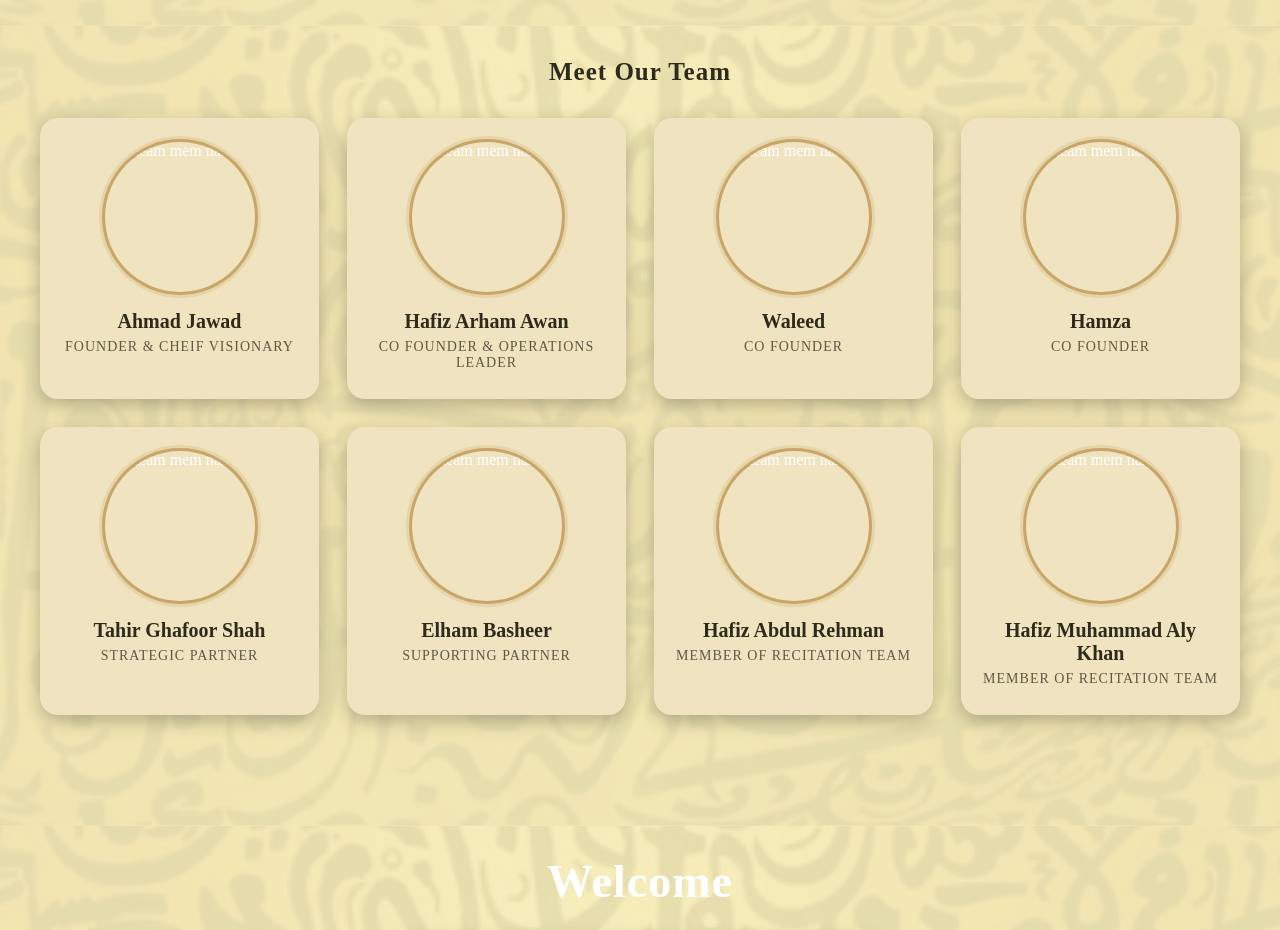
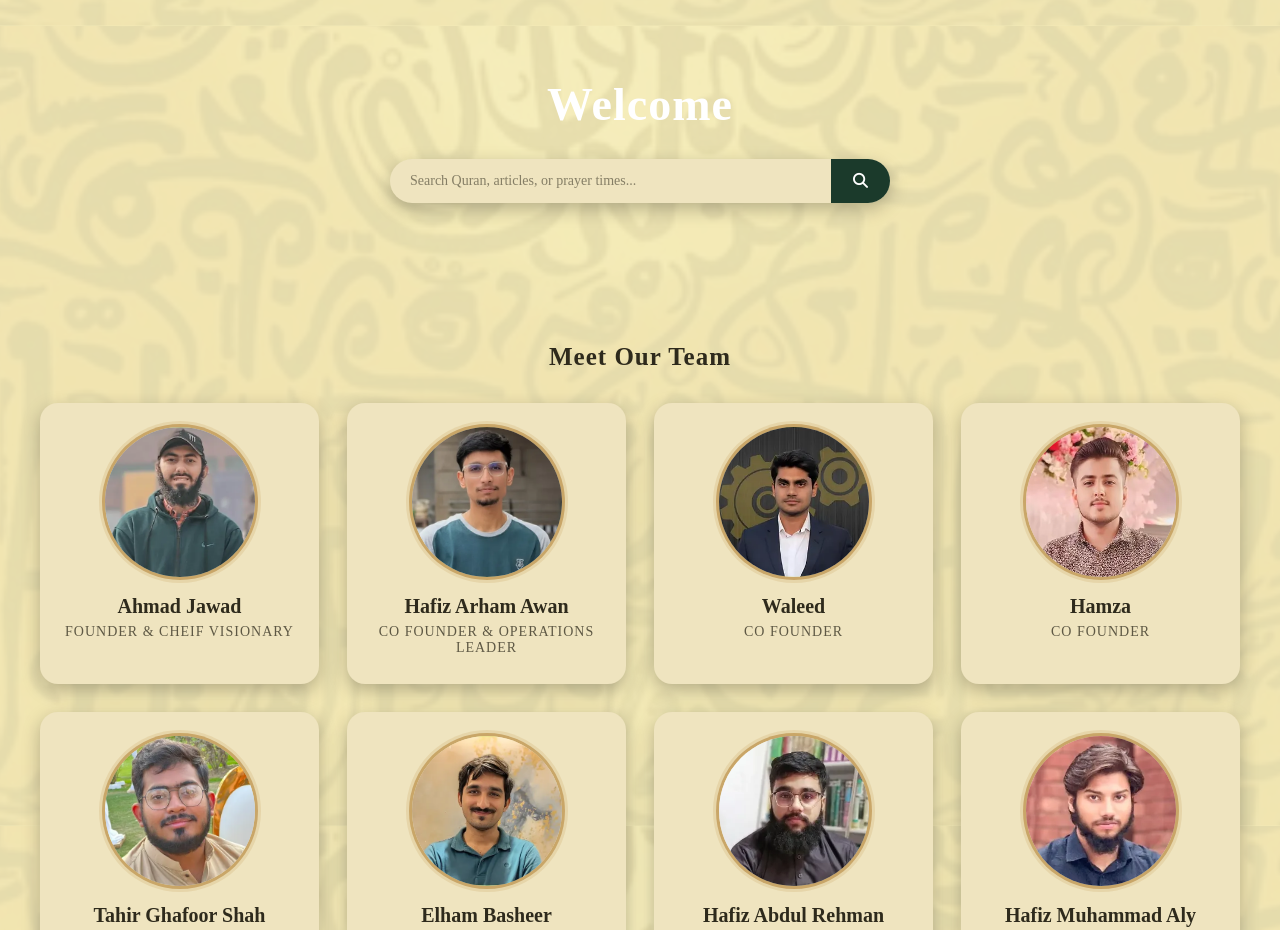
Before and after one commit to HamnaFAISAL28/AJ-Islamic-Library, a plain HTML site: page AJ7/index.html in a window 1280 px wide. Shown: the part 774-1704 px from the top of the page. Drawn offline with Linux system fonts and the light colour scheme.

Commit message:
index.html
I added pictures of the team members and added them after the welcome section

```diff
--- a/AJ7/index.html
+++ b/AJ7/index.html
@@ -53,13 +53,22 @@
     </section>
 
 
+      <section class="welcome-section">
+    <h1 class="welcome-heading">Welcome</h1>
+    <form class="home-search-bar" onsubmit="return false;">
+        <input type="text" placeholder="Search Quran, articles, or prayer times...">
+        <button type="submit"><i class="fa-solid fa-magnifying-glass"></i></button>
+    </form>
+</section>
+
+
 <section class="team-section">
     <h2 class="team-heading">Meet Our Team</h2>
     <div class="team-grid">
 
         <div class="team-card">
             <div class="team-photo">
-                <img src=" " alt="team mem name">
+                <img src="AJ.png" alt="team mem name">
             </div>
             <h3 class="team-name">Ahmad Jawad</h3>
             <p class="team-role">Founder & Cheif Visionary</p>
@@ -68,7 +77,7 @@
 
             <div class="team-card">
             <div class="team-photo">
-                <img src=" " alt="team mem name">
+                <img src="HAA.png" alt="team mem name">
             </div>
             <h3 class="team-name">Hafiz Arham Awan</h3>
             <p class="team-role">Co Founder & Operations Leader</p>
@@ -76,7 +85,7 @@
 
             <div class="team-card">
             <div class="team-photo">
-                <img src=" " alt="team mem name">
+                <img src="W.png" alt="team mem name">
             </div>
             <h3 class="team-name">Waleed</h3>
             <p class="team-role">Co Founder</p>
@@ -84,7 +93,7 @@
 
             <div class="team-card">
             <div class="team-photo">
-                <img src=" " alt="team mem name">
+                <img src="H.png" alt="team mem name">
             </div>
             <h3 class="team-name">Hamza</h3>
             <p class="team-role">Co Founder</p>
@@ -93,7 +102,7 @@
 
             <div class="team-card">
             <div class="team-photo">
-                <img src=" " alt="team mem name">
+                <img src="TG.png" alt="team mem name">
             </div>
             <h3 class="team-name">Tahir Ghafoor Shah</h3>
             <p class="team-role">Strategic Partner</p>
@@ -102,7 +111,7 @@
 
             <div class="team-card">
             <div class="team-photo">
-                <img src=" " alt="team mem name">
+                <img src="ELH.png" alt="team mem name">
             </div>
             <h3 class="team-name">Elham Basheer</h3>
             <p class="team-role">Supporting Partner</p>
@@ -110,7 +119,7 @@
 
             <div class="team-card">
             <div class="team-photo">
-                <img src=" " alt="team mem name">
+                <img src="ABR.png" alt="team mem name">
             </div>
             <h3 class="team-name">Hafiz Abdul Rehman</h3>
             <p class="team-role">Member of Recitation Team</p>
@@ -118,7 +127,7 @@
 
             <div class="team-card">
             <div class="team-photo">
-                <img src=" " alt="team mem name">
+                <img src="ALY.png" alt="team mem name">
             </div>
             <h3 class="team-name">Hafiz Muhammad Aly Khan</h3>
             <p class="team-role">Member of Recitation Team</p>
@@ -130,15 +139,6 @@
 </section>
 
 
-      <section class="welcome-section">
-    <h1 class="welcome-heading">Welcome</h1>
-    <form class="home-search-bar" onsubmit="return false;">
-        <input type="text" placeholder="Search Quran, articles, or prayer times...">
-        <button type="submit"><i class="fa-solid fa-magnifying-glass"></i></button>
-    </form>
-</section>
-
-
         <footer class="foot">
             <p class="ayat-text">"Indeed, with hardship comes ease."</p>
             <p class="ayat-ref">Surah Ash-Sharh 94:6</p>
```
